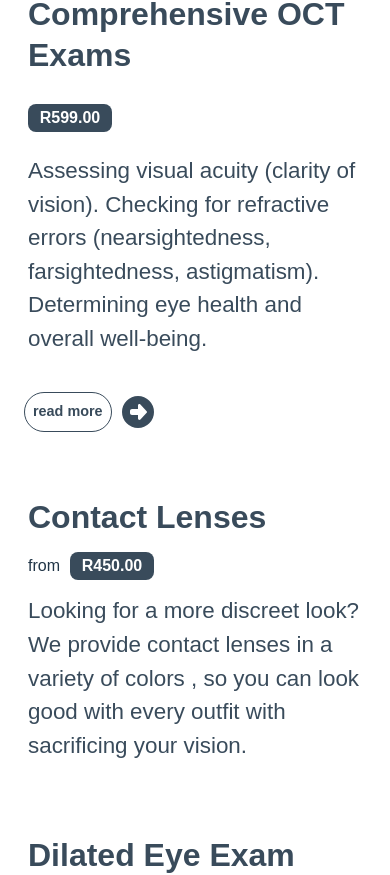
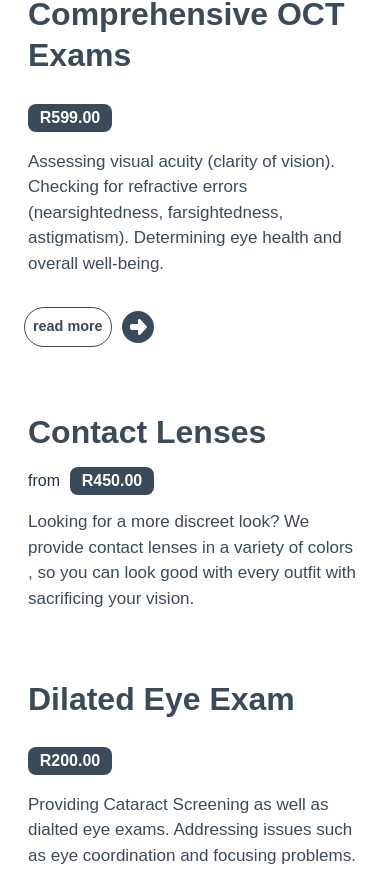
Before and after one commit to AustinMaturure/sylkamohle, a React (Vite) app in the folder sylkemohle/: page / in a window 390 px wide. Shown: the part 1045-1920 px from the top of the page. Built offline with nearby package versions, Linux system fonts and the light colour scheme; a web font is replaced by a local one.

Commit message:
improved font legibility on mobile

```diff
--- a/sylkemohle/src/Hero.css
+++ b/sylkemohle/src/Hero.css
@@ -691,7 +691,7 @@ transition: opacity 1.5s ease-in ;
     font-size: 2rem;
   }
   .service-description{
-    font-size: 1.4rem;
+    font-size: 17px;
   }
   .spectacle-section{
     background-size: cover;
```
